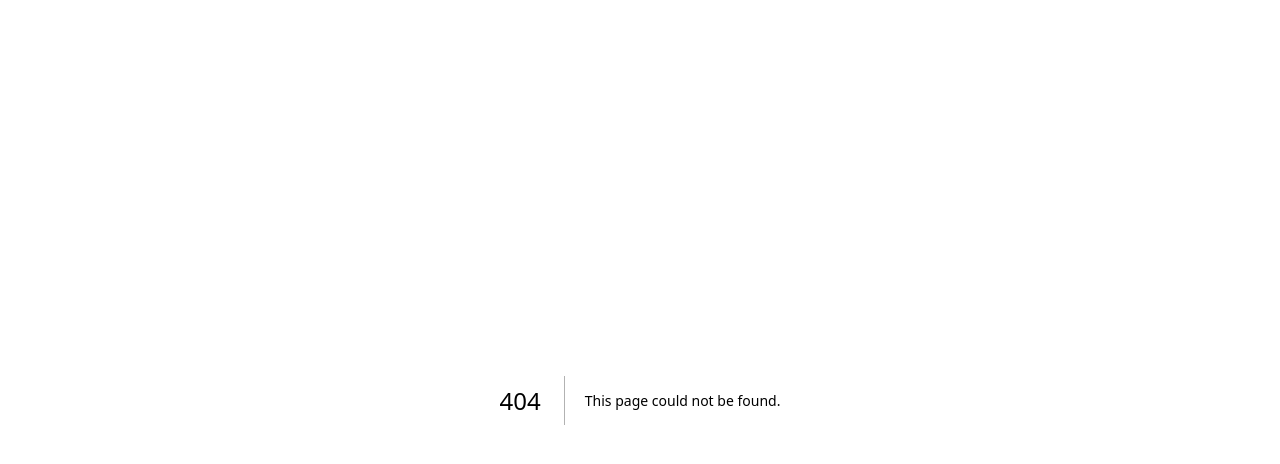
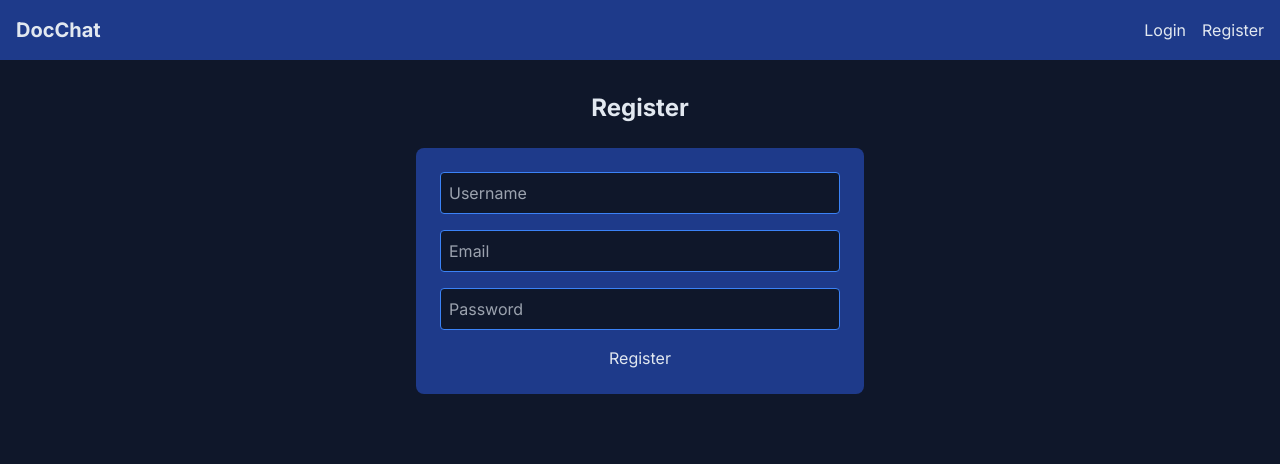
Before and after one commit to Pranav-1100/document-frontend, a Next.js app in the folder document/: page /auth/register in a window 1280 px wide. Before the commit this address had no page. Shown: the top 464 px of the page. Built offline with nearby package versions, Linux system fonts and the light colour scheme.

Commit message:
added frontend layout and added auth pa

```diff
--- /dev/null
+++ b/document/app/auth/login/page.js
@@ -0,0 +1,39 @@
+'use client'
+
+import { useState } from 'react'
+import Input from '../../../components/Input'
+import Button from '../../../components/Button'
+
+export default function Login() {
+  const [email, setEmail] = useState('')
+  const [password, setPassword] = useState('')
+
+  const handleSubmit = (e) => {
+    e.preventDefault()
+    // Handle login logic here
+    console.log('Login:', { email, password })
+  }
+
+  return (
+    <div className="max-w-md mx-auto">
+      <h1 className="text-2xl font-bold mb-6 text-center">Login</h1>
+      <form onSubmit={handleSubmit} className="bg-primary p-6 rounded-lg">
+        <Input
+          type="email"
+          placeholder="Email"
+          value={email}
+          onChange={(e) => setEmail(e.target.value)}
+          required
+        />
+        <Input
+          type="password"
+          placeholder="Password"
+          value={password}
+          onChange={(e) => setPassword(e.target.value)}
+          required
+        />
+        <Button type="submit" className="w-full">Login</Button>
+      </form>
+    </div>
+  )
+}
--- /dev/null
+++ b/document/app/auth/register/page.js
@@ -0,0 +1,47 @@
+'use client'
+
+import { useState } from 'react'
+import Input from '../../../components/Input'
+import Button from '../../../components/Button'
+
+export default function Register() {
+  const [username, setUsername] = useState('')
+  const [email, setEmail] = useState('')
+  const [password, setPassword] = useState('')
+
+  const handleSubmit = (e) => {
+    e.preventDefault()
+    // Handle registration logic here
+    console.log('Register:', { username, email, password })
+  }
+
+  return (
+    <div className="max-w-md mx-auto">
+      <h1 className="text-2xl font-bold mb-6 text-center">Register</h1>
+      <form onSubmit={handleSubmit} className="bg-primary p-6 rounded-lg">
+        <Input
+          type="text"
+          placeholder="Username"
+          value={username}
+          onChange={(e) => setUsername(e.target.value)}
+          required
+        />
+        <Input
+          type="email"
+          placeholder="Email"
+          value={email}
+          onChange={(e) => setEmail(e.target.value)}
+          required
+        />
+        <Input
+          type="password"
+          placeholder="Password"
+          value={password}
+          onChange={(e) => setPassword(e.target.value)}
+          required
+        />
+        <Button type="submit" className="w-full">Register</Button>
+      </form>
+    </div>
+  )
+}
--- a/document/app/globals.css
+++ b/document/app/globals.css
@@ -1,33 +1,3 @@
 @tailwind base;
 @tailwind components;
 @tailwind utilities;
-
-:root {
-  --foreground-rgb: 0, 0, 0;
-  --background-start-rgb: 214, 219, 220;
-  --background-end-rgb: 255, 255, 255;
-}
-
-@media (prefers-color-scheme: dark) {
-  :root {
-    --foreground-rgb: 255, 255, 255;
-    --background-start-rgb: 0, 0, 0;
-    --background-end-rgb: 0, 0, 0;
-  }
-}
-
-body {
-  color: rgb(var(--foreground-rgb));
-  background: linear-gradient(
-      to bottom,
-      transparent,
-      rgb(var(--background-end-rgb))
-    )
-    rgb(var(--background-start-rgb));
-}
-
-@layer utilities {
-  .text-balance {
-    text-wrap: balance;
-  }
-}
--- a/document/app/layout.js
+++ b/document/app/layout.js
@@ -1,17 +1,23 @@
-import { Inter } from "next/font/google";
-import "./globals.css";
+import './globals.css'
+import { Inter } from 'next/font/google'
+import Navbar from '../components/Navbar'
 
-const inter = Inter({ subsets: ["latin"] });
+const inter = Inter({ subsets: ['latin'] })
 
 export const metadata = {
-  title: "Create Next App",
-  description: "Generated by create next app",
-};
+  title: 'DocChat',
+  description: 'Upload documents, chat about them, and get summaries with ease.',
+}
 
 export default function RootLayout({ children }) {
   return (
     <html lang="en">
-      <body className={inter.className}>{children}</body>
+      <body className={`${inter.className} bg-background text-text`}>
+        <Navbar />
+        <main className="container mx-auto px-4 py-8">
+          {children}
+        </main>
+      </body>
     </html>
-  );
+  )
 }
--- a/document/app/page.js
+++ b/document/app/page.js
@@ -1,113 +1,21 @@
-import Image from "next/image";
+import Link from 'next/link'
+import Button from '../components/Button'
 
 export default function Home() {
   return (
-    <main className="flex min-h-screen flex-col items-center justify-between p-24">
-      <div className="z-10 max-w-5xl w-full items-center justify-between font-mono text-sm lg:flex">
-        <p className="fixed left-0 top-0 flex w-full justify-center border-b border-gray-300 bg-gradient-to-b from-zinc-200 pb-6 pt-8 backdrop-blur-2xl dark:border-neutral-800 dark:bg-zinc-800/30 dark:from-inherit lg:static lg:w-auto  lg:rounded-xl lg:border lg:bg-gray-200 lg:p-4 lg:dark:bg-zinc-800/30">
-          Get started by editing&nbsp;
-          <code className="font-mono font-bold">app/page.js</code>
-        </p>
-        <div className="fixed bottom-0 left-0 flex h-48 w-full items-end justify-center bg-gradient-to-t from-white via-white dark:from-black dark:via-black lg:static lg:h-auto lg:w-auto lg:bg-none">
-          <a
-            className="pointer-events-none flex place-items-center gap-2 p-8 lg:pointer-events-auto lg:p-0"
-            href="https://vercel.com?utm_source=create-next-app&utm_medium=appdir-template&utm_campaign=create-next-app"
-            target="_blank"
-            rel="noopener noreferrer"
-          >
-            By{" "}
-            <Image
-              src="/vercel.svg"
-              alt="Vercel Logo"
-              className="dark:invert"
-              width={100}
-              height={24}
-              priority
-            />
-          </a>
-        </div>
+    <div className="max-w-4xl mx-auto text-center">
+      <h1 className="text-4xl font-bold mb-6">Welcome to DocChat</h1>
+      <p className="text-xl mb-8">
+        Upload documents, chat about them, and get summaries with ease.
+      </p>
+      <div className="space-x-4">
+        <Link href="/auth/login">
+          <Button>Login</Button>
+        </Link>
+        <Link href="/auth/register">
+          <Button>Register</Button>
+        </Link>
       </div>
-
-      <div className="relative flex place-items-center before:absolute before:h-[300px] before:w-full sm:before:w-[480px] before:-translate-x-1/2 before:rounded-full before:bg-gradient-radial before:from-white before:to-transparent before:blur-2xl before:content-[''] after:absolute after:-z-20 after:h-[180px] after:w-full sm:after:w-[240px] after:translate-x-1/3 after:bg-gradient-conic after:from-sky-200 after:via-blue-200 after:blur-2xl after:content-[''] before:dark:bg-gradient-to-br before:dark:from-transparent before:dark:to-blue-700 before:dark:opacity-10 after:dark:from-sky-900 after:dark:via-[#0141ff] after:dark:opacity-40 before:lg:h-[360px] z-[-1]">
-        <Image
-          className="relative dark:drop-shadow-[0_0_0.3rem_#ffffff70] dark:invert"
-          src="/next.svg"
-          alt="Next.js Logo"
-          width={180}
-          height={37}
-          priority
-        />
-      </div>
-
-      <div className="mb-32 grid text-center lg:max-w-5xl lg:w-full lg:mb-0 lg:grid-cols-4 lg:text-left">
-        <a
-          href="https://nextjs.org/docs?utm_source=create-next-app&utm_medium=appdir-template&utm_campaign=create-next-app"
-          className="group rounded-lg border border-transparent px-5 py-4 transition-colors hover:border-gray-300 hover:bg-gray-100 hover:dark:border-neutral-700 hover:dark:bg-neutral-800/30"
-          target="_blank"
-          rel="noopener noreferrer"
-        >
-          <h2 className={`mb-3 text-2xl font-semibold`}>
-            Docs{" "}
-            <span className="inline-block transition-transform group-hover:translate-x-1 motion-reduce:transform-none">
-              -&gt;
-            </span>
-          </h2>
-          <p className={`m-0 max-w-[30ch] text-sm opacity-50`}>
-            Find in-depth information about Next.js features and API.
-          </p>
-        </a>
-
-        <a
-          href="https://nextjs.org/learn?utm_source=create-next-app&utm_medium=appdir-template-tw&utm_campaign=create-next-app"
-          className="group rounded-lg border border-transparent px-5 py-4 transition-colors hover:border-gray-300 hover:bg-gray-100 hover:dark:border-neutral-700 hover:dark:bg-neutral-800 hover:dark:bg-opacity-30"
-          target="_blank"
-          rel="noopener noreferrer"
-        >
-          <h2 className={`mb-3 text-2xl font-semibold`}>
-            Learn{" "}
-            <span className="inline-block transition-transform group-hover:translate-x-1 motion-reduce:transform-none">
-              -&gt;
-            </span>
-          </h2>
-          <p className={`m-0 max-w-[30ch] text-sm opacity-50`}>
-            Learn about Next.js in an interactive course with&nbsp;quizzes!
-          </p>
-        </a>
-
-        <a
-          href="https://vercel.com/templates?framework=next.js&utm_source=create-next-app&utm_medium=appdir-template&utm_campaign=create-next-app"
-          className="group rounded-lg border border-transparent px-5 py-4 transition-colors hover:border-gray-300 hover:bg-gray-100 hover:dark:border-neutral-700 hover:dark:bg-neutral-800/30"
-          target="_blank"
-          rel="noopener noreferrer"
-        >
-          <h2 className={`mb-3 text-2xl font-semibold`}>
-            Templates{" "}
-            <span className="inline-block transition-transform group-hover:translate-x-1 motion-reduce:transform-none">
-              -&gt;
-            </span>
-          </h2>
-          <p className={`m-0 max-w-[30ch] text-sm opacity-50`}>
-            Explore starter templates for Next.js.
-          </p>
-        </a>
-
-        <a
-          href="https://vercel.com/new?utm_source=create-next-app&utm_medium=appdir-template&utm_campaign=create-next-app"
-          className="group rounded-lg border border-transparent px-5 py-4 transition-colors hover:border-gray-300 hover:bg-gray-100 hover:dark:border-neutral-700 hover:dark:bg-neutral-800/30"
-          target="_blank"
-          rel="noopener noreferrer"
-        >
-          <h2 className={`mb-3 text-2xl font-semibold`}>
-            Deploy{" "}
-            <span className="inline-block transition-transform group-hover:translate-x-1 motion-reduce:transform-none">
-              -&gt;
-            </span>
-          </h2>
-          <p className={`m-0 max-w-[30ch] text-sm opacity-50 text-balance`}>
-            Instantly deploy your Next.js site to a shareable URL with Vercel.
-          </p>
-        </a>
-      </div>
-    </main>
-  );
+    </div>
+  )
 }
```
